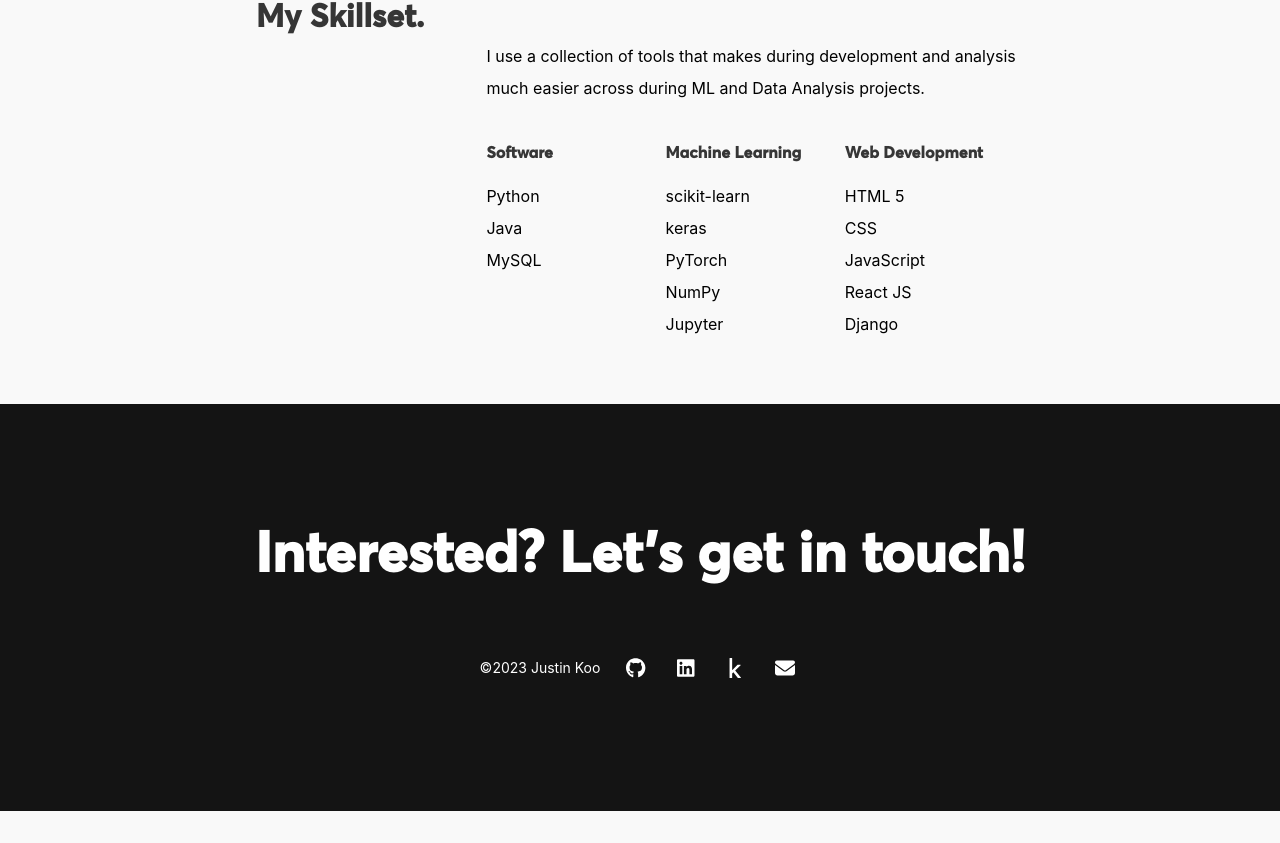
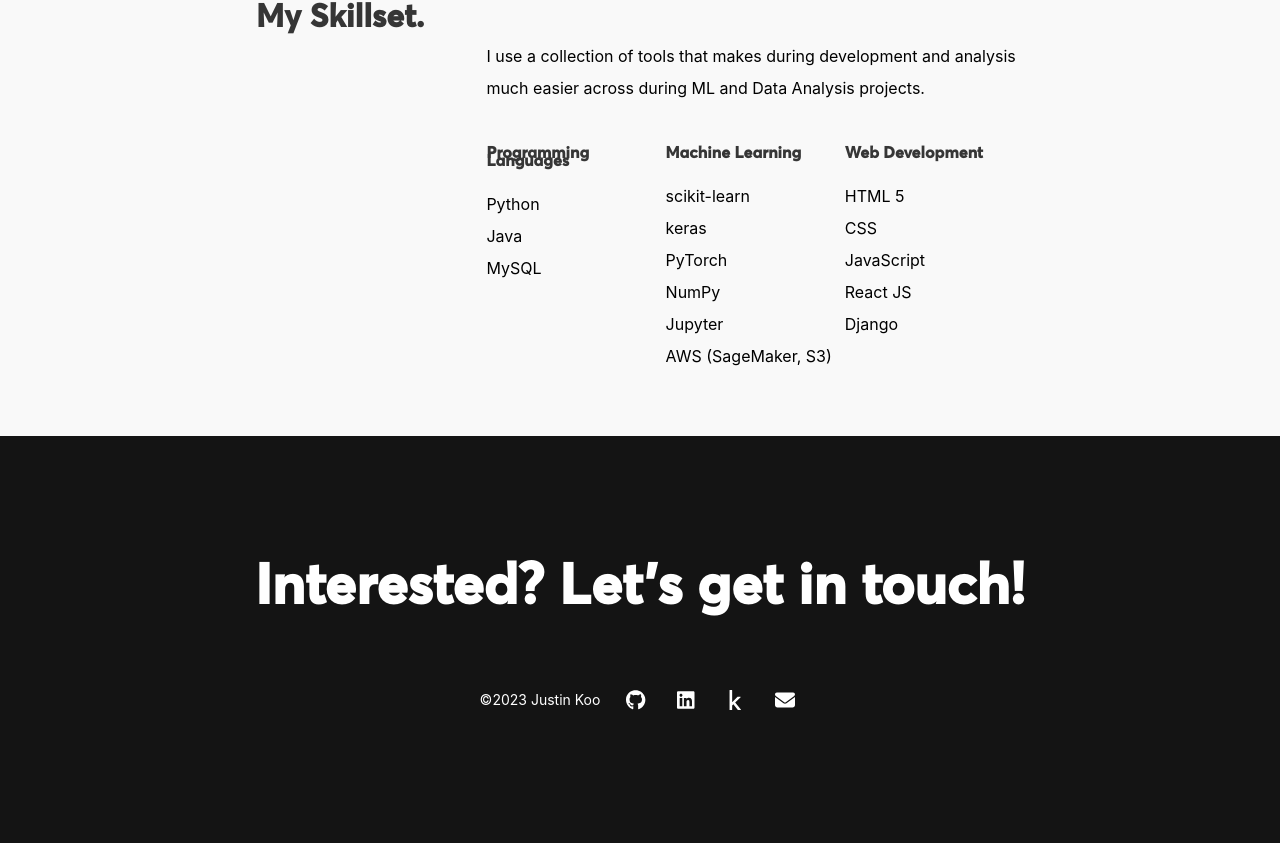
Before and after one commit to jhtkoo0426/jhtkoo0426.github.io, a React (Create React App) app in the folder app/: page / in a window 1280 px wide. Shown: the part 1470-2313 px from the top of the page. Before the commit the page ends 2281 px from the top, so only its background shows below. Built offline with nearby package versions, Linux system fonts and the light colour scheme.

Commit message:
Updated skillset

```diff
--- a/app/src/pages/Home.js
+++ b/app/src/pages/Home.js
@@ -74,7 +74,7 @@ const Home = () => {
                     <br></br><br></br>
                     <div className="tools-container">
                         <div>
-                            <Title size="tiny">Software</Title>
+                            <Title size="tiny">Programming Languages</Title>
                             <br></br>
                             <div>
                                 <p>Python</p>
@@ -91,6 +91,7 @@ const Home = () => {
                                 <p>PyTorch</p>
                                 <p>NumPy</p>
                                 <p>Jupyter</p>
+                                <p>AWS (SageMaker, S3)</p>
                             </div>
                         </div>
                         <div>
```
